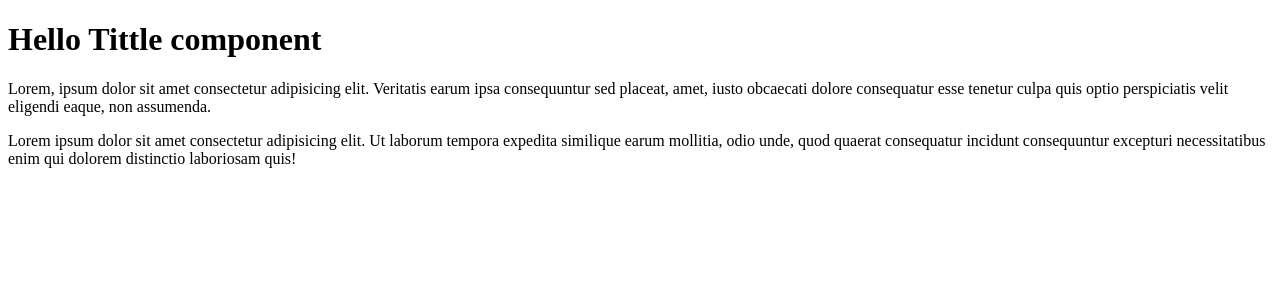
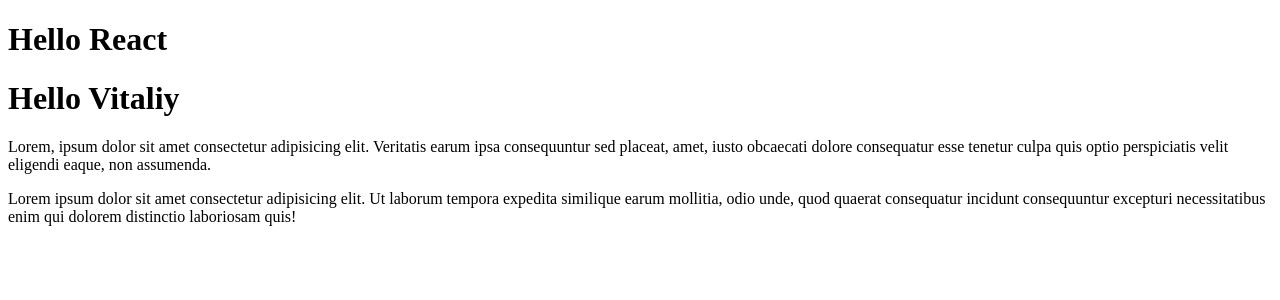
Before and after one commit to Vitalik-13/react-29-11, a React (Create React App) app: page / in a window 1280 px wide. Shown: the top 300 px of the page. Built offline with nearby package versions, Linux system fonts and the light colour scheme.

Commit message:
add props.title

```diff
--- a/src/Title.tsx
+++ b/src/Title.tsx
@@ -1,3 +1,8 @@
-export const Title = () => {
-    return <h1>Hello Tittle component</h1>
+interface TitleProps {
+    title: string
 }
+
+const Title = (props: TitleProps) => {
+    return <h1>Hello {props.title}</h1>
+}
+export default Title
--- a/src/index.tsx
+++ b/src/index.tsx
@@ -1,6 +1,6 @@
 import React from 'react'
 import ReactDOM from 'react-dom/client'
-import { Title } from './Title'
+import Title from './Title'
 const Content = () => {
     return (
         <React.Fragment>
@@ -22,7 +22,10 @@ const Content = () => {
 const App = () => {
     return (
         <>
-            <Title />
+            <Title title="React" />
+
+            <Title title="Vitaliy" />
+
             <Content />
         </>
     )
```
